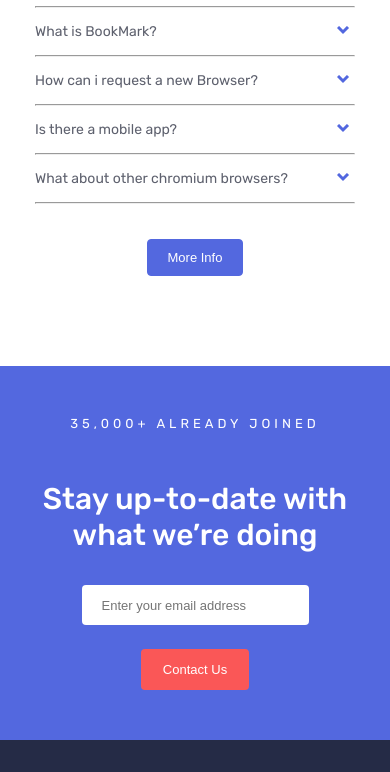
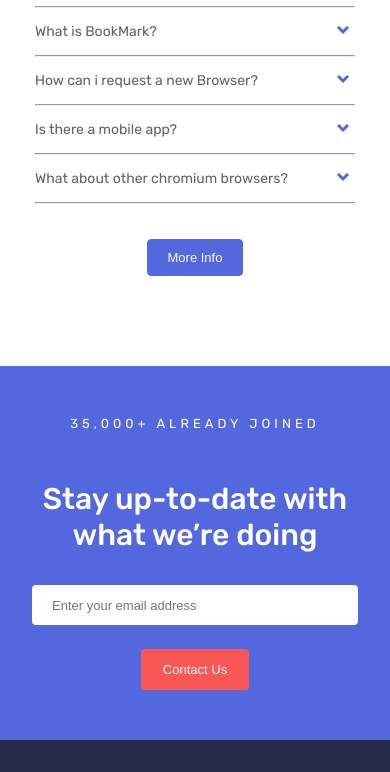
Before and after one commit to michojekunle/bookmark-landing-page-master, a plain HTML site: page index.html in a window 390 px wide. Shown: the part 3651-4423 px from the top of the page. Drawn offline with Linux system fonts and the light colour scheme.

Commit message:
made changes

```diff
--- a/style.css
+++ b/style.css
@@ -886,6 +886,11 @@
         align-items: center;
         gap: 2rem;
     }
+
+    .up-to-date form .input-field {
+        width: 100%;
+    }
+
 }
 
 footer {
```
